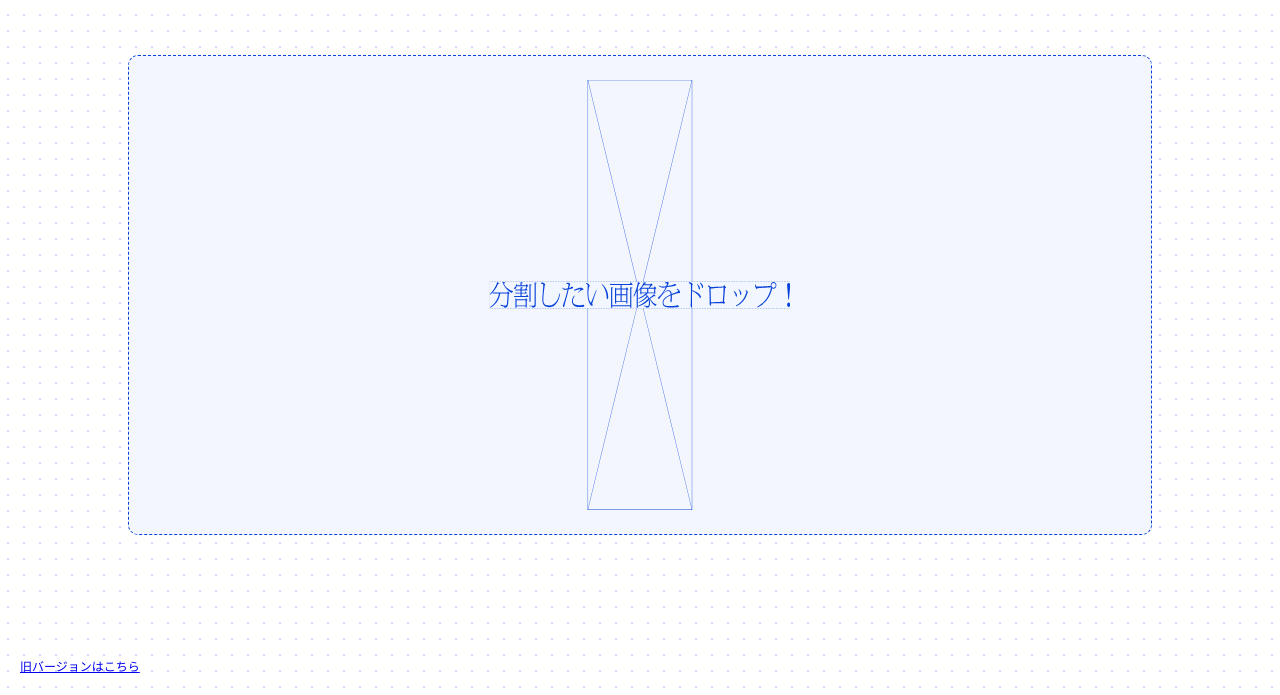
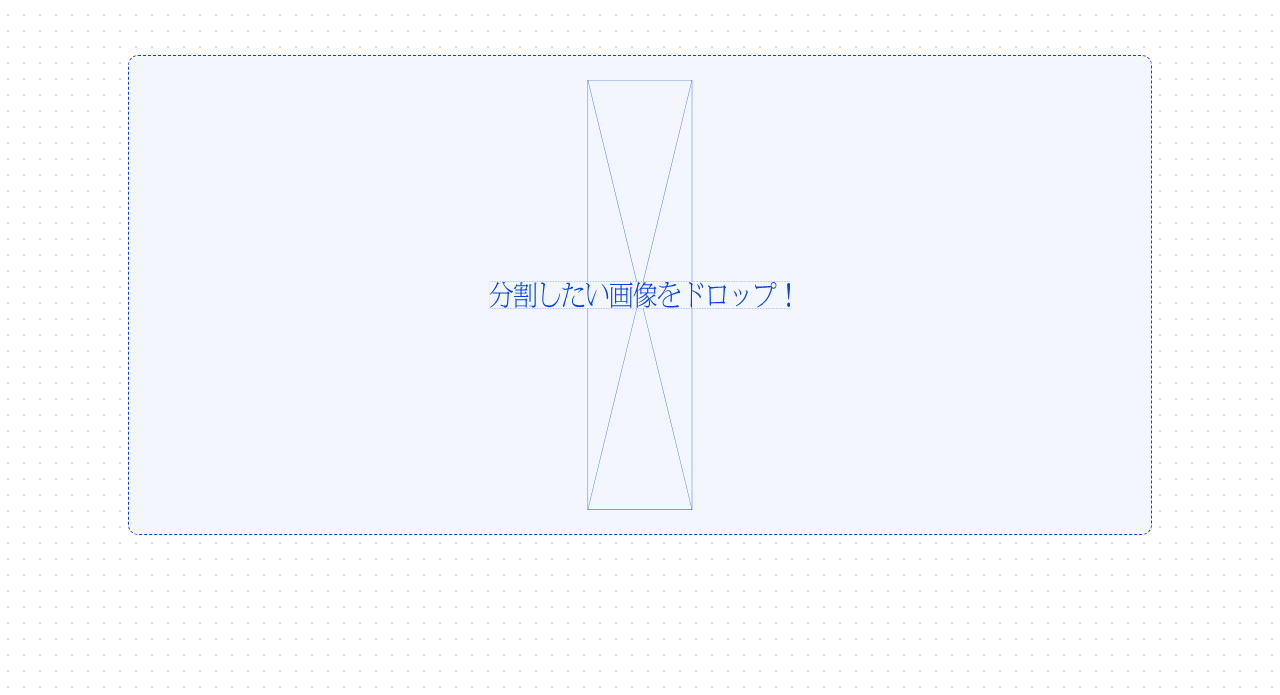
Before and after one commit to ma-suwa/SAIDAN, a plain HTML site: page index.html in a window 1280 px wide. Shown: the part 105-800 px from the top of the page. Drawn offline with Linux system fonts and the light colour scheme.

Commit message:
old削除
Removed link to the old version of the site.

```diff
--- a/index.html
+++ b/index.html
@@ -23,7 +23,6 @@
     </h1>
 
 
-    <p id="old"><a href="https://ma-suwa.github.io/SAIDAN_old/">旧バージョンはこちら</a></p>
     <div id="drop-zone"><img src="assets/drop_text.svg" alt="分割したい画像をドロップ！"></div>
     <div id="alert"></div>
     <div id="error"></div>
```
